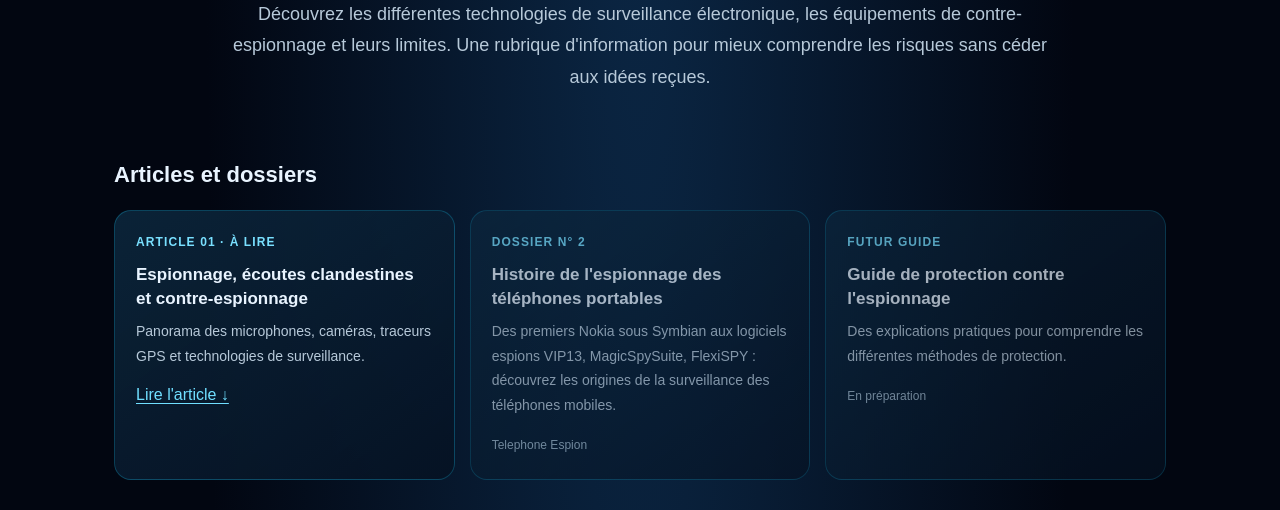
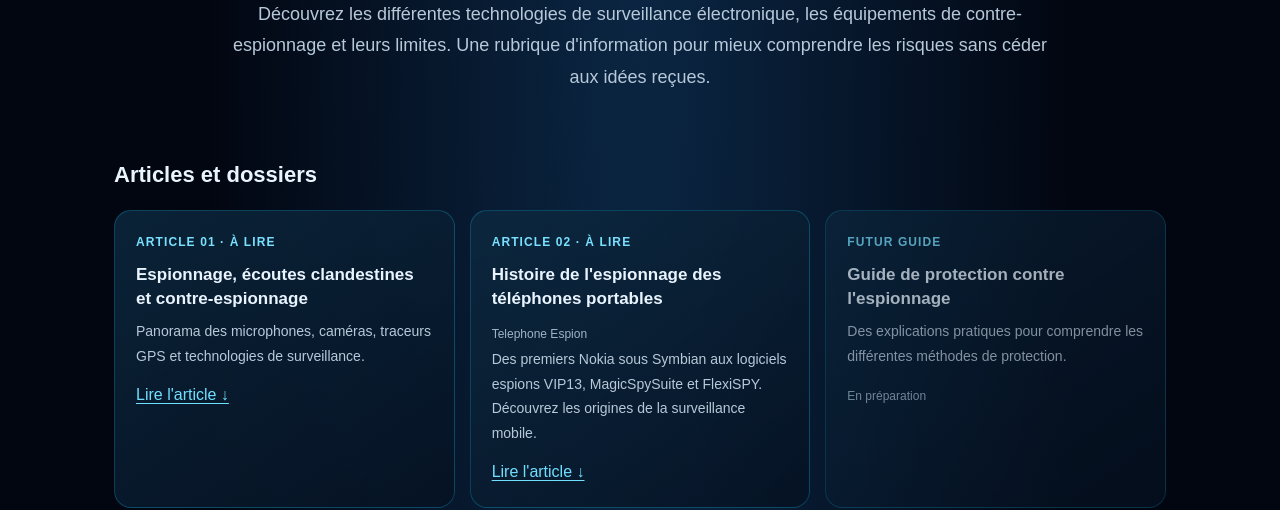
Before and after one commit to itakc/anti-ecoute.com, a plain HTML site: page anti-ecoute.html in a window 1280 px wide. Shown: the part 324-834 px from the top of the page. Drawn offline with Linux system fonts and the light colour scheme.

Commit message:
anti-ecoute.html

```diff
--- a/anti-ecoute.html
+++ b/anti-ecoute.html
@@ -106,21 +106,24 @@
           <p>Panorama des microphones, caméras, traceurs GPS et technologies de surveillance.</p>
           <a href="#article-1">Lire l'article ↓</a>
         </div>
-        <div class="directory-card future">
-  <span class="number">DOSSIER N° 2</span>
+        <div class="directory-card">
+  <span class="number">ARTICLE 02 · À LIRE</span>
 
   <h3>
     Histoire de l'espionnage des téléphones portables
   </h3>
-
+ <span class="status">Telephone Espion</span>
   <p>
-    Des premiers Nokia sous Symbian aux logiciels espions
-    VIP13, MagicSpySuite, FlexiSPY : découvrez les origines
-    de la surveillance des téléphones mobiles.
+    Des premiers Nokia sous Symbian aux logiciels
+    espions VIP13, MagicSpySuite et FlexiSPY.
+    Découvrez les origines de la surveillance mobile.
   </p>
 
-  <span class="status">Telephone Espion</span>
+  <a href="espionnage-nokia-symbian.html">
+    Lire l'article ↓
+  </a>
 </div>
+
         <div class="directory-card future">
           <span class="number">FUTUR GUIDE</span>
           <h3>Guide de protection contre l'espionnage</h3>
```
